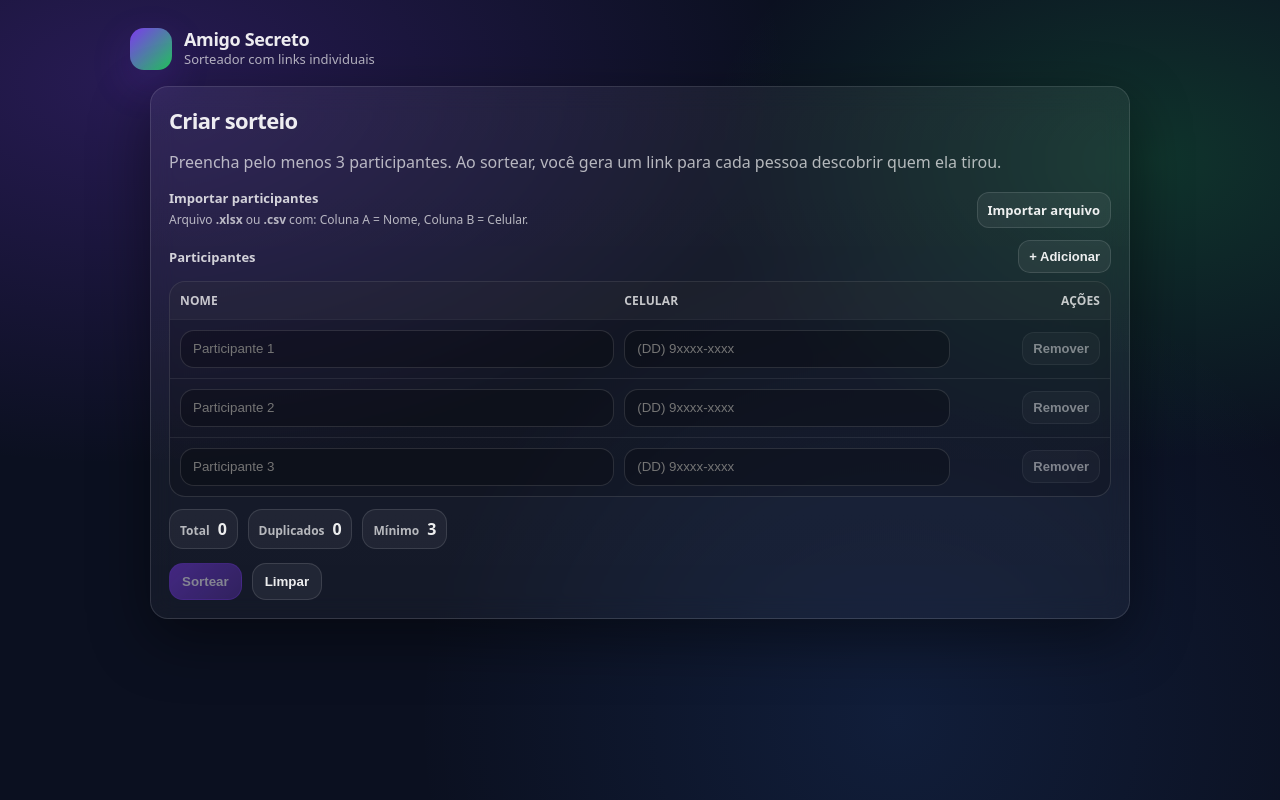
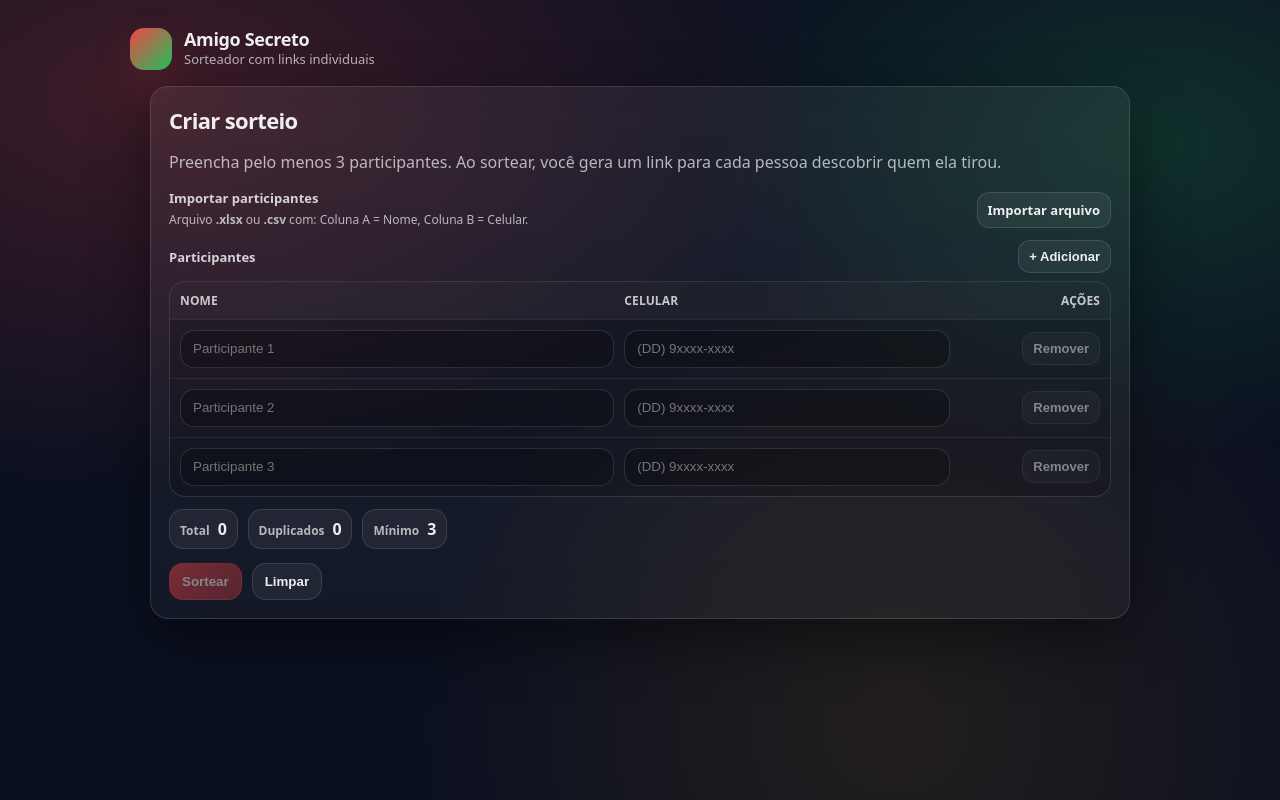
Before and after one commit to gioblasco/secretfriend, a React (Vite) app: page /#/ in a window 1280 px wide. Built offline with nearby package versions, Linux system fonts and the light colour scheme.

Commit message:
Apply Christmas color theme
Switch accent colors to red/green and update gradients and focus states for a holiday look.

```diff
--- a/src/styles/global.css
+++ b/src/styles/global.css
@@ -4,7 +4,7 @@
   --panel2: rgba(255, 255, 255, 0.09);
   --text: rgba(255, 255, 255, 0.92);
   --muted: rgba(255, 255, 255, 0.68);
-  --accent: #7c3aed;
+  --accent: #ef4444;
   --accent2: #22c55e;
   --warn: #f59e0b;
   --err: #ef4444;
@@ -29,9 +29,9 @@ body {
   font-family: ui-sans-serif, system-ui, -apple-system, Segoe UI, Roboto, Helvetica, Arial,
     "Apple Color Emoji", "Segoe UI Emoji";
   color: var(--text);
-  background: radial-gradient(1200px 700px at 10% 10%, rgba(124, 58, 237, 0.25), transparent 55%),
-    radial-gradient(900px 600px at 90% 20%, rgba(34, 197, 94, 0.2), transparent 50%),
-    radial-gradient(800px 800px at 70% 90%, rgba(59, 130, 246, 0.12), transparent 60%), var(--bg);
+  background: radial-gradient(1200px 700px at 12% 12%, rgba(239, 68, 68, 0.22), transparent 56%),
+    radial-gradient(900px 600px at 90% 18%, rgba(34, 197, 94, 0.18), transparent 52%),
+    radial-gradient(800px 800px at 70% 90%, rgba(245, 158, 11, 0.10), transparent 60%), var(--bg);
 }
 
 a {
@@ -60,8 +60,8 @@ a {
   width: 42px;
   height: 42px;
   border-radius: 14px;
-  background: linear-gradient(135deg, rgba(124, 58, 237, 1), rgba(34, 197, 94, 1));
-  box-shadow: 0 14px 40px rgba(124, 58, 237, 0.18);
+  background: linear-gradient(135deg, rgba(239, 68, 68, 1), rgba(34, 197, 94, 1));
+  box-shadow: 0 14px 40px rgba(239, 68, 68, 0.16);
 }
 
 .brandTitle {
@@ -134,8 +134,8 @@ a {
 }
 
 .textarea:focus {
-  border-color: rgba(124, 58, 237, 0.55);
-  box-shadow: 0 0 0 4px rgba(124, 58, 237, 0.15);
+  border-color: rgba(239, 68, 68, 0.55);
+  box-shadow: 0 0 0 4px rgba(239, 68, 68, 0.12);
 }
 
 .actions {
@@ -169,8 +169,8 @@ a {
 }
 
 .btn.primary {
-  border-color: rgba(124, 58, 237, 0.65);
-  background: linear-gradient(135deg, rgba(124, 58, 237, 0.9), rgba(124, 58, 237, 0.55));
+  border-color: rgba(239, 68, 68, 0.65);
+  background: linear-gradient(135deg, rgba(239, 68, 68, 0.92), rgba(239, 68, 68, 0.58));
 }
 
 .btn.small {
--- a/src/styles/home.css
+++ b/src/styles/home.css
@@ -92,8 +92,8 @@
 }
 
 .input:focus {
-  border-color: rgba(124, 58, 237, 0.55);
-  box-shadow: 0 0 0 4px rgba(124, 58, 237, 0.15);
+  border-color: rgba(239, 68, 68, 0.55);
+  box-shadow: 0 0 0 4px rgba(239, 68, 68, 0.12);
 }
 
 @media (max-width: 720px) {
--- a/src/styles/result.css
+++ b/src/styles/result.css
@@ -6,8 +6,8 @@
 .bigCard {
   margin-top: 12px;
   border-radius: 18px;
-  border: 1px solid rgba(124, 58, 237, 0.35);
-  background: radial-gradient(600px 220px at 10% 10%, rgba(124, 58, 237, 0.25), transparent 60%),
+  border: 1px solid rgba(239, 68, 68, 0.35);
+  background: radial-gradient(600px 220px at 10% 10%, rgba(239, 68, 68, 0.22), transparent 60%),
     rgba(0, 0, 0, 0.22);
   padding: 16px;
 }
```
